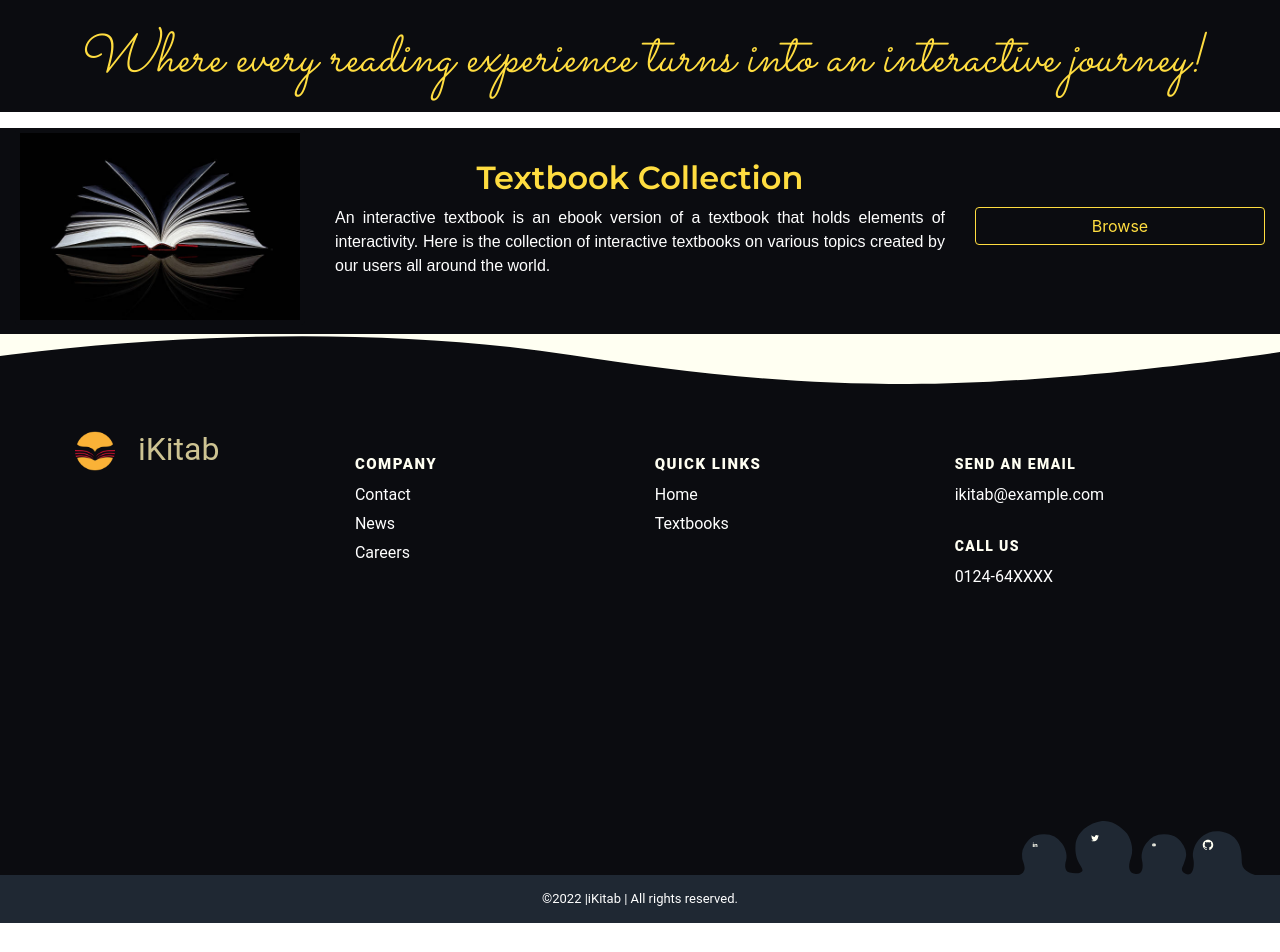
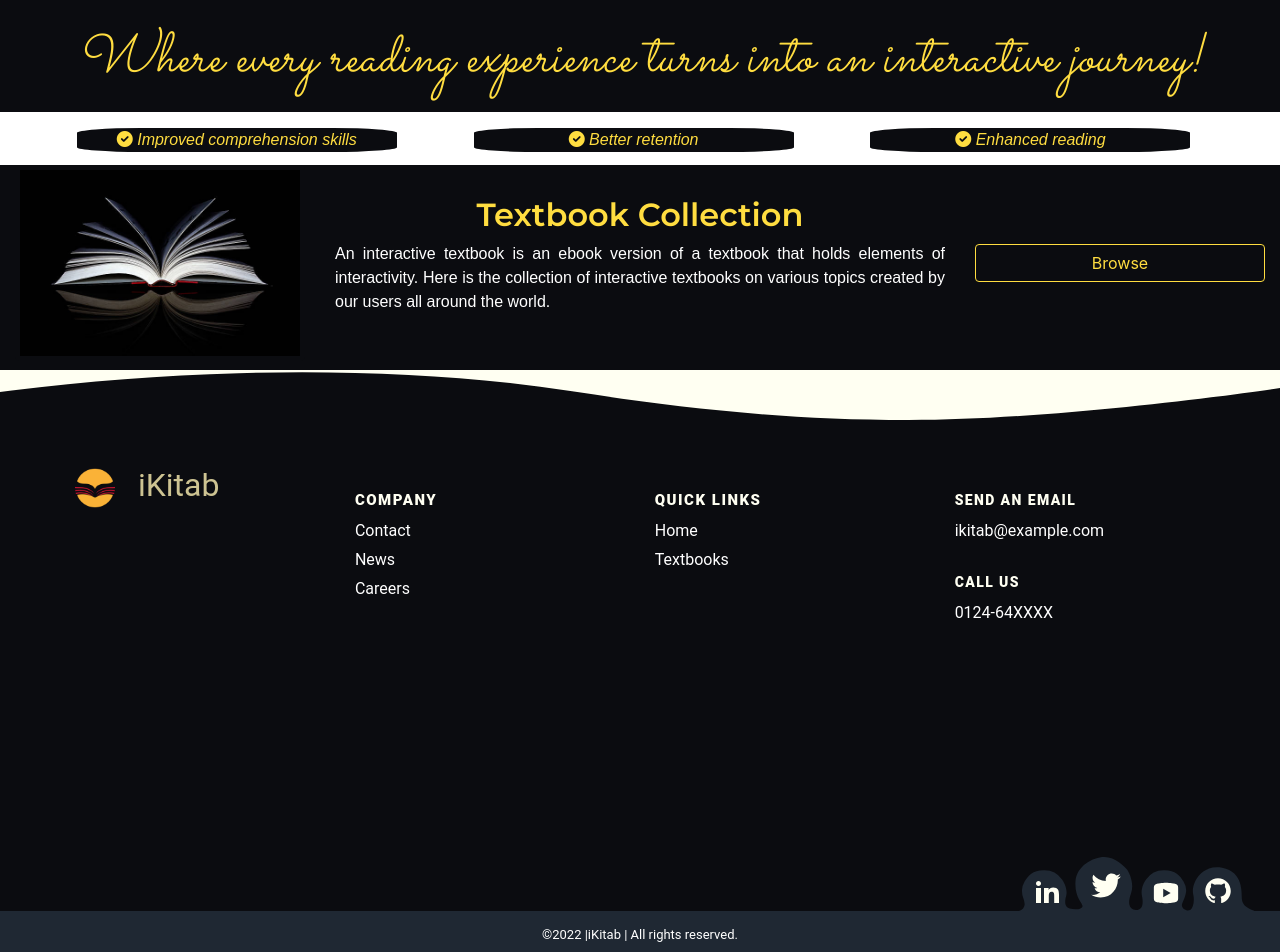
Before and after one commit to kanupriya-ishu/interactive_textbooks, a React (Create React App) app in the folder ikitab/: page / in a window 1280 px wide. Shown: the part 620-1572 px from the top of the page. Before the commit the page ends 1543 px from the top, so only its background shows below. Built offline with nearby package versions, Linux system fonts and the light colour scheme.

Commit message:
Added benefits section

```diff
--- /dev/null
+++ b/ikitab/src/components/benefits/Benefits.jsx
@@ -0,0 +1,19 @@
+import "./benefits.css";
+
+export default function Benefits(){
+    return(
+        <div className="benefits">
+            <div className="col-4 benefit">
+                <i class="fa fa-check-circle" aria-hidden="true"></i> Improved comprehension skills
+            </div>
+
+            <div className="col--4 benefit">
+                <i class="fa fa-check-circle" aria-hidden="true"></i> Better retention
+            </div>
+
+            <div className="col-4 benefit">
+                <i class="fa fa-check-circle" aria-hidden="true"></i> Enhanced reading
+            </div>
+        </div>
+    );
+}
--- /dev/null
+++ b/ikitab/src/components/benefits/benefits.css
@@ -0,0 +1,16 @@
+.benefit{
+    border-radius: 20%;
+    background-color: #0b0c10;
+    color: #ffdd40;
+    font-family: sans-serif;
+    font-style: italic;
+    /* display: inline; */
+    float: left;
+	padding: 0 8px;
+	width: 25%;
+	/* height: 400px; */
+	text-align: center;
+	box-sizing: border-box;
+    margin-left: 6%;
+    margin-bottom: 1%;
+}
--- a/ikitab/src/components/footer/footer.css
+++ b/ikitab/src/components/footer/footer.css
@@ -158,7 +158,7 @@ a {
     height: 26px;
     left: 3px;
     top: 11px;
-    width: 26px;
+    width: 50px;
 }
 
 .footer-social-link {
@@ -194,21 +194,21 @@ a {
     height: 28px;
     left: 62px;
     top: 3px;
-    width: 28px;
+    width: 50px;
 }
 
 .footer-social-link.youtube {
     height: 24px;
     left: 123px;
     top: 12px;
-    width: 24px;
+    width: 48px;
 }
 
 .footer-social-link.github {
     height: 34px;
     left: 172px;
     top: 7px;
-    width: 34px;
+    width: 54px;
 }
 
 .footer-copyright {
--- a/ikitab/src/pages/home/Home.jsx
+++ b/ikitab/src/pages/home/Home.jsx
@@ -3,12 +3,14 @@ import './home.css'
 import NavBar from '../../components/navBar/NavBar'
 import Footer from '../../components/footer/Footer'
 import HomeSubComponent from '../../components/homeSubComponent/HomeSubComponent'
+import Benefits from '../../components/benefits/Benefits'
 
 export default function Home() {
 
   return (
       <>
         <Header />
+        <Benefits/>
         <HomeSubComponent />
         <Footer />
       </>
```
